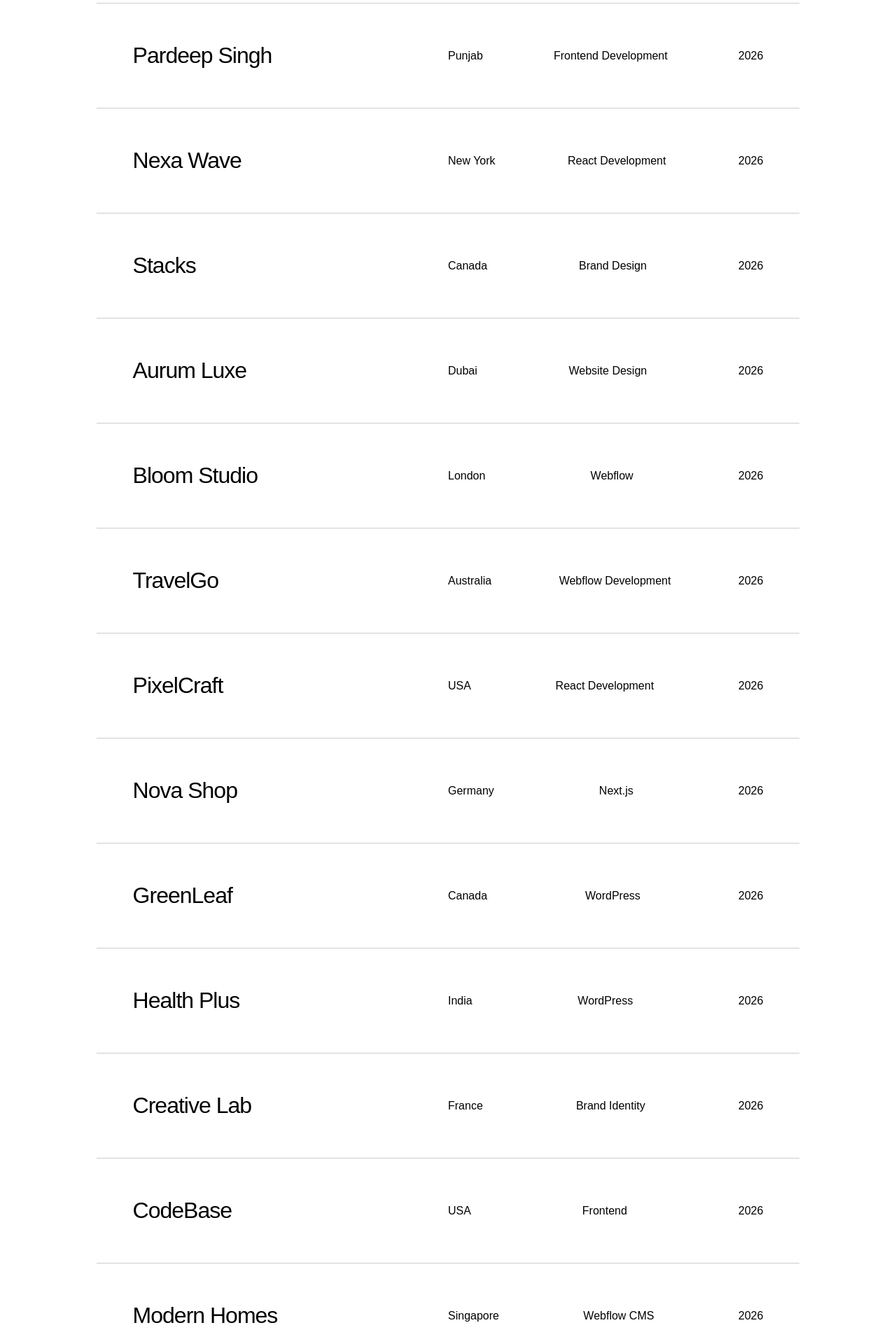
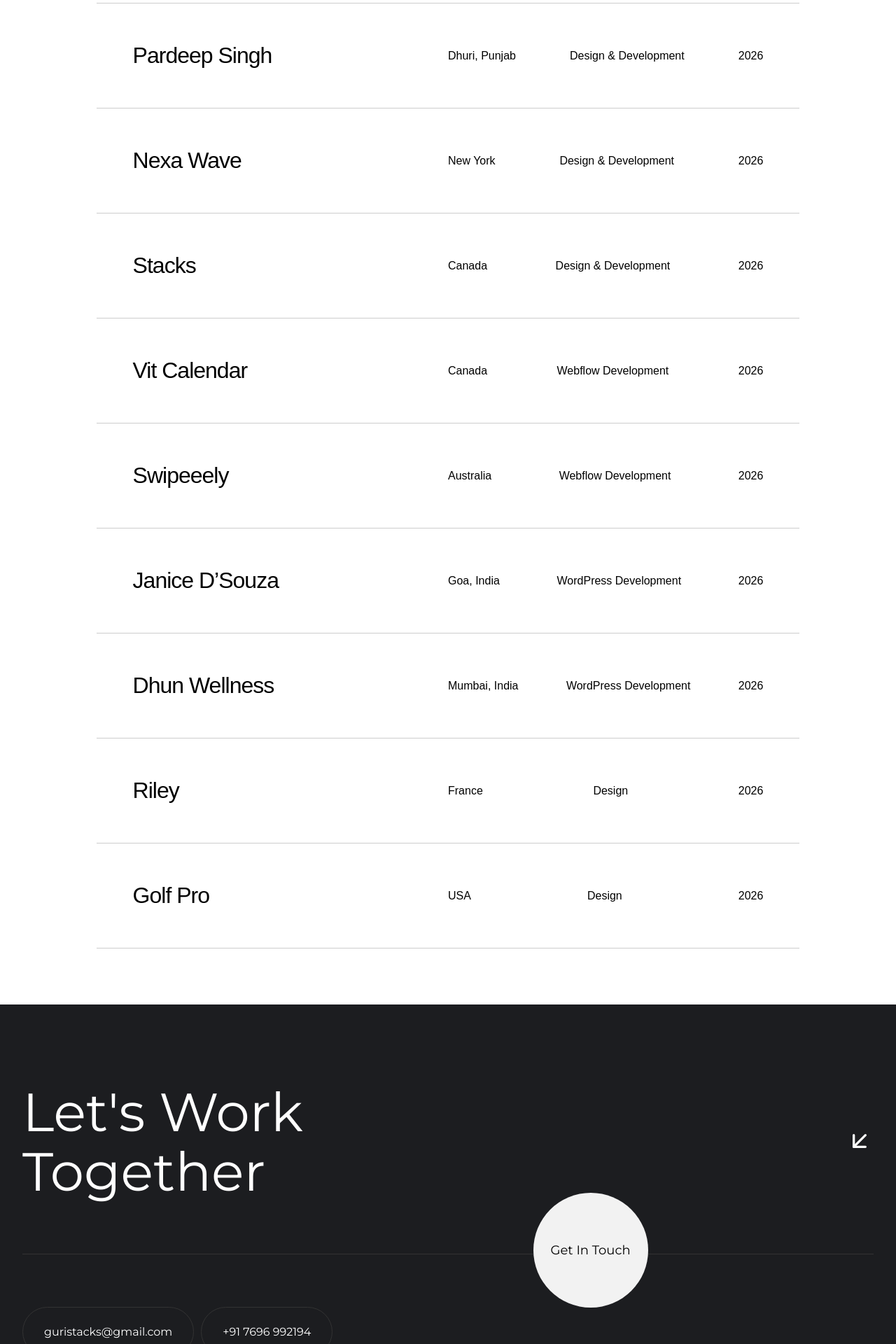
Before and after one commit to guristacks/Guri-Ghumaan, a React (Vite) app: page /work in a window 1280 px wide. Shown: the part 880-2800 px from the top of the page at 70% size. Built offline with nearby package versions, Linux system fonts and the light colour scheme.

Commit message:
Update project details in ShowCase component for accuracy and consistency

```diff
--- a/src/Components/Work-Page/ShowCase/ShowCase.jsx
+++ b/src/Components/Work-Page/ShowCase/ShowCase.jsx
@@ -10,11 +10,11 @@ const projects = [
     title: "Elena Morgan",
     alt: "Elena Morgan personal portfolio website preview",
     type: "Photography Portfolio",
-    category: "Design",
+    category: "Development",
     link: "https://elena-morgan.vercel.app/",
     image: Elena,
     location: "Indonesia",
-    service: "UI/UX Design",
+    service: "Design & Development",
     date: "2026",
   },
   {
@@ -24,8 +24,8 @@ const projects = [
     category: "Development",
     link: "https://pardeep-singh.vercel.app/",
     image: Pardeep,
-    location: "Punjab",
-    service: "Frontend Development",
+    location: "Dhuri, Punjab",
+    service: "Design & Development",
     date: "2026",
   },
   {
@@ -36,130 +36,89 @@ const projects = [
     link: "https://nexa-wave-agency.vercel.app/",
     image: Nexa,
     location: "New York",
-    service: "React Development",
+    service: "Design & Development",
     date: "2026",
   },
   {
     title: "Stacks",
     alt: "Stacks",
     type: "Agency",
-    category: "Design",
+    category: "Development",
     link: "https://stacks-design-development.vercel.app/",
     image: Stacks,
     location: "Canada",
-    service: "Brand Design",
+    service: "Design & Development",
     date: "2026",
   },
-
-  // Dummy Projects
-
   {
-    title: "Aurum Luxe",
-    category: "Design",
-    image: Elena,
-    alt: "",
-    type: "Luxury Brand",
-    location: "Dubai",
-    service: "Website Design",
+    title: "Vit Calendar",
+    category: "Webflow",
+    image:
+      "https://cdn.dribbble.com/userupload/44968707/file/243f005f914b732c3bb50aed7a2a2b78.png?resize=2048x1536&vertical=center",
+    alt: "Maya Visnyei's Website image",
+    type: "Digital Calendar",
+    location: "Canada",
+    service: "Webflow Development",
     date: "2026",
     link: "#",
   },
   {
-    title: "Bloom Studio",
+    title: "Swipeeely",
     category: "Webflow",
-    image: Nexa,
+    image:
+      "https://cdn.dribbble.com/userupload/45592431/file/e35988898ed06437777c29c3e156e94f.png?resize=2048x1536&vertical=center",
     alt: "",
-    type: "Agency",
-    location: "London",
-    service: "Webflow",
-    date: "2026",
-    link: "#",
-  },
-  {
-    title: "TravelGo",
-    category: "Webflow",
-    image: Pardeep,
-    alt: "",
-    type: "Travel",
+    type: "Digital Card",
     location: "Australia",
     service: "Webflow Development",
     date: "2026",
     link: "#",
   },
   {
-    title: "PixelCraft",
-    category: "Development",
-    image: Stacks,
-    alt: "",
-    type: "Startup",
-    location: "USA",
-    service: "React Development",
+    title: "Janice D’Souza",
+    category: "Wordpress",
+    image:
+      "https://assets.awwwards.com/awards/submissions/2026/06/6a36a94554705806316197.jpg",
+    alt: "Architecture Photographer's website image",
+    type: "Photographer",
+    location: "Goa, India",
+    service: "WordPress Development",
     date: "2026",
     link: "#",
   },
   {
-    title: "Nova Shop",
-    category: "Development",
-    image: Elena,
+    title: "Dhun Wellness",
+    category: "Wordpress",
+    image:
+      "https://assets.awwwards.com/awards/submissions/2025/07/6871093d6e9f2956161491.jpg",
     alt: "",
-    type: "Ecommerce",
-    location: "Germany",
-    service: "Next.js",
+    type: "Wellness Club",
+    location: "Mumbai, India",
+    service: "WordPress Development",
     date: "2026",
     link: "#",
   },
   {
-    title: "GreenLeaf",
-    category: "Wordpress",
-    image: Nexa,
+    title: "Riley",
+    category: "Design",
+    image:
+      "https://cdn.dribbble.com/userupload/42834516/file/original-4996861a5b60ae4bb62daa757512cf6d.png?resize=1504x1128&vertical=center",
     alt: "",
-    type: "Business",
-    location: "Canada",
-    service: "WordPress",
+    type: "Studio",
+    location: "France",
+    service: "Design",
     date: "2026",
     link: "#",
   },
   {
-    title: "Health Plus",
-    category: "Wordpress",
-    image: Stacks,
+    title: "Golf Pro",
+    category: "Design",
+    image:
+      "https://cdn.dribbble.com/userupload/38834629/file/original-f2b801b68515a22a1700eaf9524a0f0c.png?resize=2048x1536&vertical=center",
     alt: "",
-    type: "Medical",
-    location: "India",
-    service: "WordPress",
-    date: "2026",
-    link: "#",
-  },
-  {
-    title: "Creative Lab",
-    category: "Design",
-    image: Elena,
-    alt: "",
-    type: "Studio",
-    location: "France",
-    service: "Brand Identity",
-    date: "2026",
-    link: "#",
-  },
-  {
-    title: "CodeBase",
-    category: "Development",
-    image: Pardeep,
-    alt: "",
-    type: "Software",
+    type: "Golf Club",
     location: "USA",
-    service: "Frontend",
-    date: "2026",
-    link: "#",
-  },
-  {
-    title: "Modern Homes",
-    category: "Webflow",
-    image: Nexa,
-    alt: "",
-    type: "Real Estate",
-    location: "Singapore",
-    service: "Webflow CMS",
+    service: "Design",
     date: "2026",
     link: "#",
   },
```
